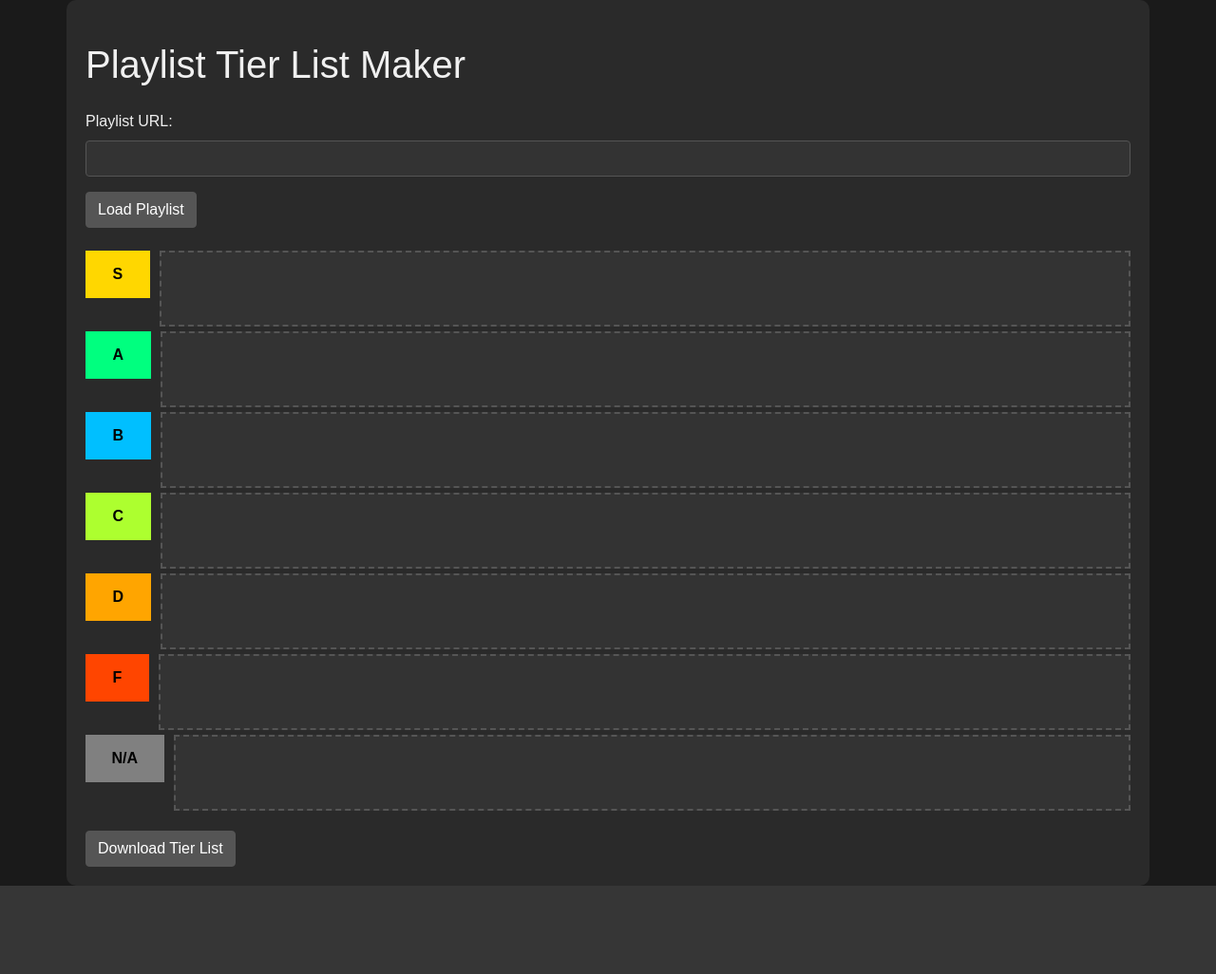
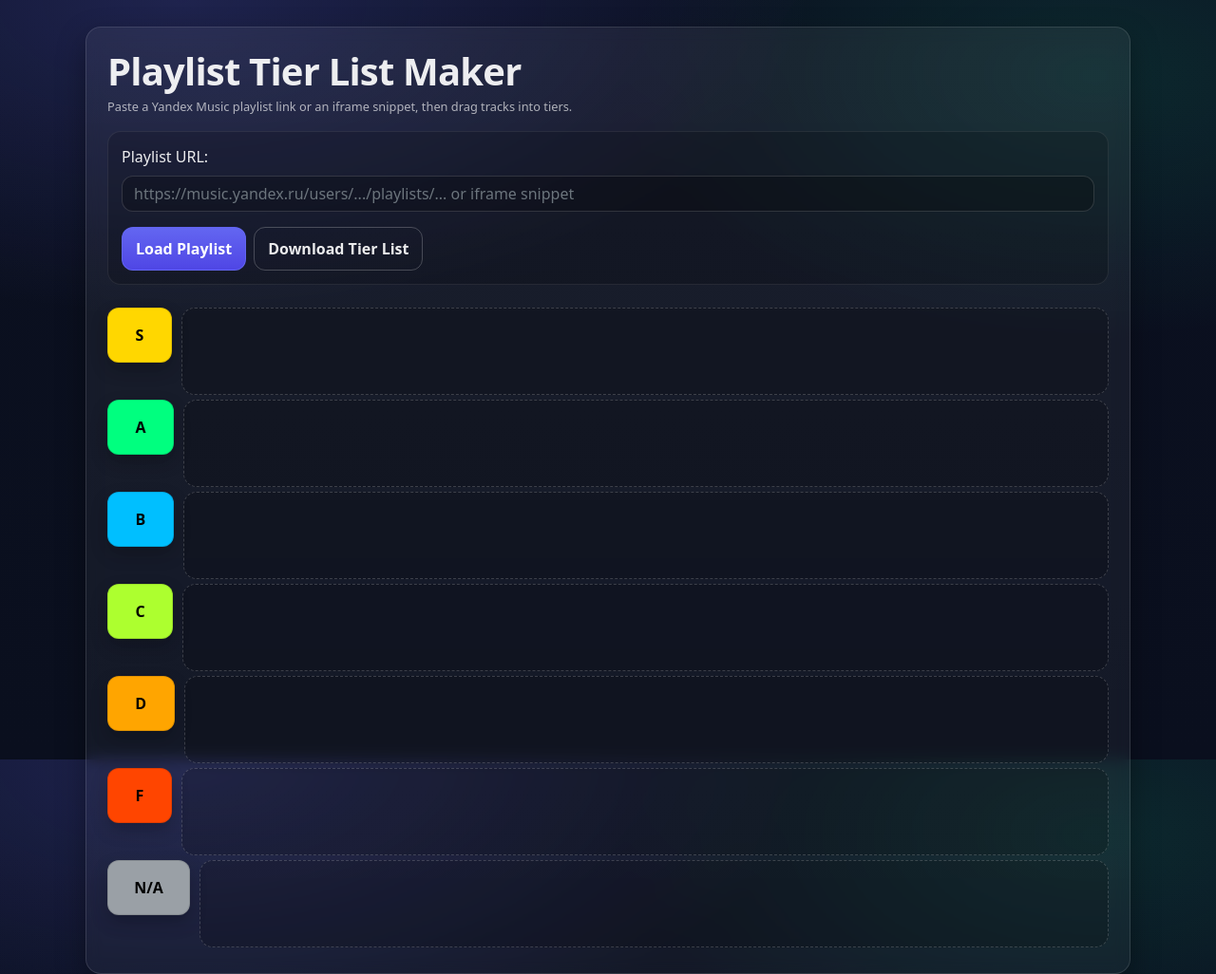
Before and after one commit to StarecMudrec/Playlist-to-Tier-List, a Flask app: page / in a window 1280 px wide. Shown: the whole page at 95% size. Before the commit the page ends 933 px from the top, so only its background shows below. Run offline with Flask 3, Linux system fonts and the light colour scheme; some libraries are stand-ins or nearby versions.

Commit message:
Improved(?) the homepage stylinmg

```diff
--- a/static/styles.css
+++ b/static/styles.css
@@ -1,19 +1,53 @@
-body {
-    font-family: sans-serif;
-    background-color: #1a1a1a;
-    color: #f0f0f0;
+/* Modern dark theme overrides (Bootstrap-friendly) */
+:root{
+    --bg: #0b1020;
+    --bg2:#0a0f1e;
+    --surface: rgba(255,255,255,0.06);
+    --surface2: rgba(255,255,255,0.085);
+    --border: rgba(255,255,255,0.12);
+    --text: rgba(255,255,255,0.92);
+    --muted: rgba(255,255,255,0.65);
+    --shadow: 0 12px 30px rgba(0,0,0,0.35);
 }
 
-.container {
-  background-color: #2a2a2a;
-   border-radius: 10px;
-    padding: 20px;
+html, body { height: 100%; }
+
+body {
+    font-family: ui-sans-serif, system-ui, -apple-system, Segoe UI, Roboto, Arial, "Noto Sans", "Liberation Sans", sans-serif;
+    background: radial-gradient(1200px 600px at 15% 0%, rgba(99,102,241,0.22), transparent 55%),
+                radial-gradient(900px 500px at 90% 10%, rgba(16,185,129,0.15), transparent 55%),
+                linear-gradient(180deg, var(--bg), var(--bg2));
+    color: var(--text);
 }
 
-h1, h3, label {
-    color: #f0f0f0;
+.app-shell.container {
+    max-width: 1100px;
+    margin-top: 28px;
+    margin-bottom: 40px;
+    padding: 22px;
+    border-radius: 16px;
+    background: linear-gradient(180deg, rgba(255,255,255,0.06), rgba(255,255,255,0.04));
+    border: 1px solid var(--border);
+    box-shadow: var(--shadow);
+    backdrop-filter: blur(8px);
 }
 
+h1, h3, label { color: var(--text); }
+.text-muted { color: var(--muted) !important; }
+
+.page-header h1{
+    letter-spacing: -0.02em;
+    font-weight: 750;
+}
+
+.playlist-form{
+    padding: 14px;
+    border-radius: 14px;
+    background: rgba(0,0,0,0.16);
+    border: 1px solid rgba(255,255,255,0.08);
+}
+
+.gap-2{ gap: .5rem; }
 
 .tier-list-container {
     display: flex;
@@ -24,66 +58,65 @@ h1, h3, label {
     display: flex;
     margin-bottom: 10px;
     width: 100%;
+    gap: 10px;
 }
 
-.tier-content {
-    flex-grow: 1; /* Занимает все доступное пространство */
-}
-
+/* Unify tier label styling (overrides the inline <style> in the template) */
 .tier-label {
-    width: 50px;
-    height: 50px;
+    min-width: 44px;
+    height: 56px;
+    padding: 0 16px;
+    border-radius: 12px;
     display: flex;
     align-items: center;
     justify-content: center;
-    font-weight: bold;
-    color: #1a1a1a;
-    margin-right: 10px;
+    font-weight: 800;
+    color: rgba(0,0,0,0.75);
+    box-shadow: 0 8px 18px rgba(0,0,0,0.22);
+    border: 1px solid rgba(0,0,0,0.12);
+    margin-right: 0;
     font-size: 20px;
 }
 
-.tier-s {
-    background-color: #FFD700;
+.tier-label input.tier-name{
+    background: transparent;
+    border: none;
+    font-weight: 800;
+    text-align: center;
+    outline: none;
+    padding: 0;
+    margin: 0;
+    font-size: 1rem;
 }
 
-.tier-a {
-    background-color: #00FF7F;
-}
-
-.tier-b {
-    background-color: #00BFFF;
-}
-
-.tier-c {
-    background-color: #ADFF2F;
-}
-
-.tier-d {
-    background-color: #FFA500;
-}
-
-.tier-f {
-    background-color: #FF4500;
-}
-
+.tier-s { background-color: #FFD700; }
+.tier-a { background-color: #00FF7F; }
+.tier-b { background-color: #00BFFF; }
+.tier-c { background-color: #ADFF2F; }
+.tier-d { background-color: #FFA500; }
+.tier-f { background-color: #FF4500; }
 
 .unsorted-tier{
-    background-color: #808080;
-    height: 50px;
-    width: 50px;
+    background-color: #9aa0a6;
+    height: 56px;
+    width: auto;
     background-size: contain;
     background-repeat: no-repeat;
     background-position: center;
 }
 
 .tier-content {
-    border: 2px dashed #555;
-    min-height: 80px;
+    min-width: 0;
+    flex-grow: 1;
+    border: 1px dashed rgba(255,255,255,0.18);
+    min-height: 92px;
     width: 100%;
     display: flex;
     flex-wrap: wrap;
-    padding: 10px;
-    background-color: #333;
+    gap: 10px;
+    padding: 12px;
+    background: rgba(0,0,0,0.18);
+    border-radius: 14px;
 }
 
 .tracks-container {
@@ -93,47 +126,110 @@ h1, h3, label {
 }
 
 .track-item {
-    width: 120px;
-    margin: 5px;
+    width: 140px;
     text-align: center;
     cursor: grab;
-    background-color: #444;
-    padding: 5px;
-    border-radius: 5px;
+    background: linear-gradient(180deg, rgba(255,255,255,0.08), rgba(255,255,255,0.05));
+    border: 1px solid rgba(255,255,255,0.12);
+    padding: 10px 10px 8px;
+    border-radius: 14px;
+    box-shadow: 0 10px 24px rgba(0,0,0,0.28);
+    transition: transform .12s ease, border-color .12s ease, background .12s ease;
+    user-select: none;
 }
 
+.track-item:hover{
+    transform: translateY(-2px);
+    border-color: rgba(99,102,241,0.55);
+}
+
+.track-item:active{
+    cursor: grabbing;
+    transform: translateY(0);
+}
 
 .track-artwork {
-    width: 100px;
-    height: 100px;
+    width: 120px;
+    height: 120px;
     object-fit: cover;
     display: block;
     margin: auto;
-    border: 1px solid #555;
+    border-radius: 12px;
+    border: 1px solid rgba(255,255,255,0.12);
 }
 
 .track-title {
-    margin-top: 5px;
-    font-size: 0.9em;
-    color: #f0f0f0;
+    margin-top: 8px;
+    margin-bottom: 0;
+    font-size: 0.85em;
+    line-height: 1.15;
+    color: var(--text);
+    opacity: 0.95;
+    display: -webkit-box;
+    -webkit-line-clamp: 2;
+    -webkit-box-orient: vertical;
+    overflow: hidden;
 }
+
 .form-control {
-     background-color: #333;
-     color: #fff;
-     border-color: #555;
+    background: rgba(0,0,0,0.24);
+    color: var(--text);
+    border-color: rgba(255,255,255,0.14);
+    border-radius: 12px;
+    padding: 12px 12px;
+}
+
+.form-control:focus {
+    background: rgba(0,0,0,0.28);
+    color: var(--text);
+    border-color: rgba(99,102,241,0.7);
+    box-shadow: 0 0 0 0.2rem rgba(99,102,241,0.18);
+}
+
+.btn{
+    border-radius: 12px;
+    padding: 10px 14px;
+    font-weight: 650;
 }
 
 .btn-primary {
-   background-color: #555;
-   border-color: #555;
+    background: linear-gradient(180deg, rgba(99,102,241,1), rgba(79,70,229,1));
+    border-color: rgba(99,102,241,0.9);
 }
+
 .btn-primary:hover{
-   background-color: #666;
-    border-color: #666;
+    filter: brightness(1.06);
+}
+
+.btn-outline-light{
+    border-color: rgba(255,255,255,0.22);
+    color: var(--text);
+}
+
+.btn-outline-light:hover{
+    background: rgba(255,255,255,0.08);
+    border-color: rgba(255,255,255,0.32);
 }
 
 .alert-danger{
-    background-color: #500;
-    color: #f00;
-    border-color: #400;
+    background: rgba(239,68,68,0.14);
+    color: rgba(255,255,255,0.92);
+    border-color: rgba(239,68,68,0.35);
+    border-radius: 12px;
 }
+
+/* Mobile tweaks */
+@media (max-width: 576px){
+    .app-shell.container{
+        margin-top: 14px;
+        padding: 14px;
+    }
+    .track-item{
+        width: 44vw;
+    }
+    .track-artwork{
+        width: 100%;
+        height: 44vw;
+        max-height: 160px;
+    }
+}
--- a/templates/index.html
+++ b/templates/index.html
@@ -49,14 +49,21 @@
     </style>
 </head>
 <body>
-    <div class="container dark-theme">
-        <h1 class="mt-4 mb-4">Playlist Tier List Maker</h1>
-        <form method="post">
+    <div class="container dark-theme app-shell">
+        <div class="page-header mb-3">
+            <h1 class="mb-1">Playlist Tier List Maker</h1>
+            <div class="text-muted small">Paste a Yandex Music playlist link or an iframe snippet, then drag tracks into tiers.</div>
+        </div>
+
+        <form method="post" class="playlist-form">
             <div class="form-group">
                 <label for="playlist_url">Playlist URL:</label>
-                <input type="text" class="form-control" id="playlist_url" name="playlist_url" required>
+                <input type="text" class="form-control" id="playlist_url" name="playlist_url" placeholder="https://music.yandex.ru/users/.../playlists/... or iframe snippet" required>
             </div>
-            <button type="submit" class="btn btn-primary">Load Playlist</button>
+            <div class="d-flex flex-wrap align-items-center gap-2">
+                <button type="submit" class="btn btn-primary">Load Playlist</button>
+                <button id="download-btn" type="button" class="btn btn-outline-light">Download Tier List</button>
+            </div>
         </form>
 
         <div id="tier-list-capture" class="tier-list-container mt-4">
@@ -112,7 +119,6 @@
                 </div>
             </div>
         </div>
-        <button id="download-btn" class="btn btn-primary mt-3">Download Tier List</button>
         {% if error_message %}
           <div class="alert alert-danger mt-3">{{ error_message|safe }}</div>
         {% endif %}
```
